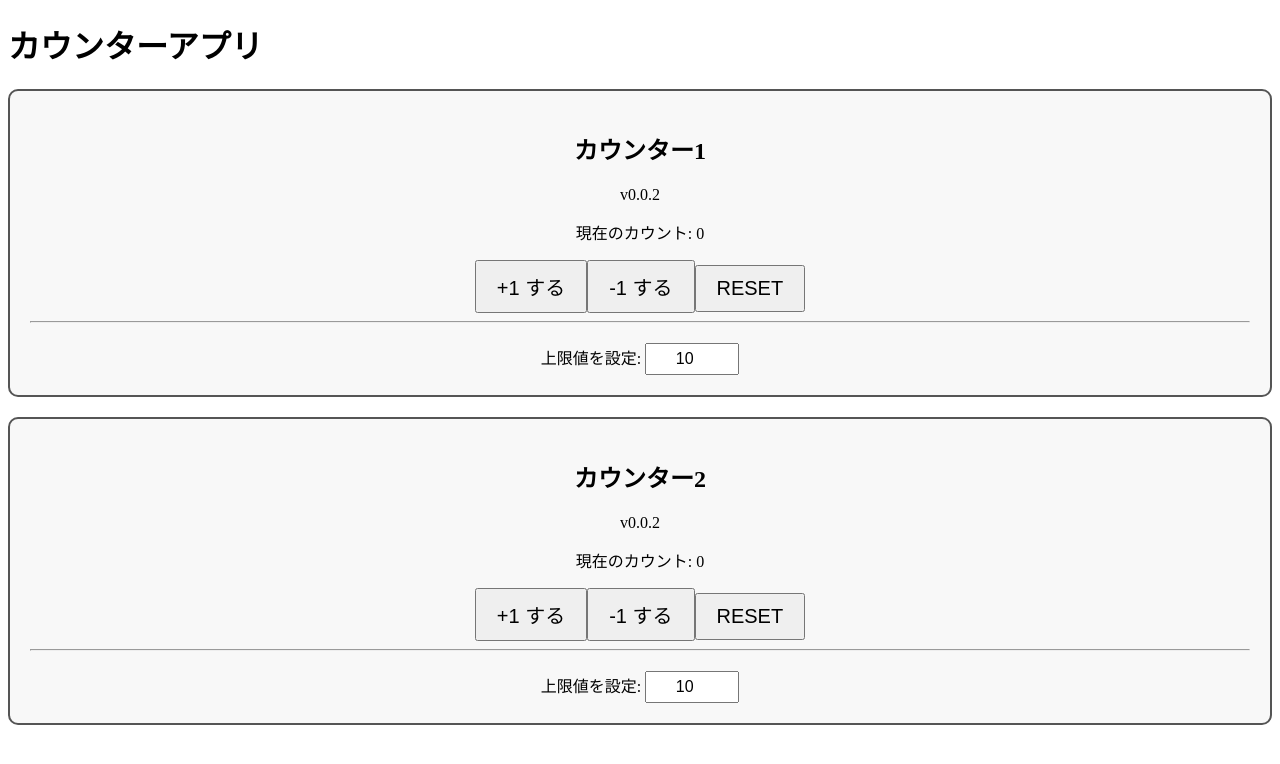
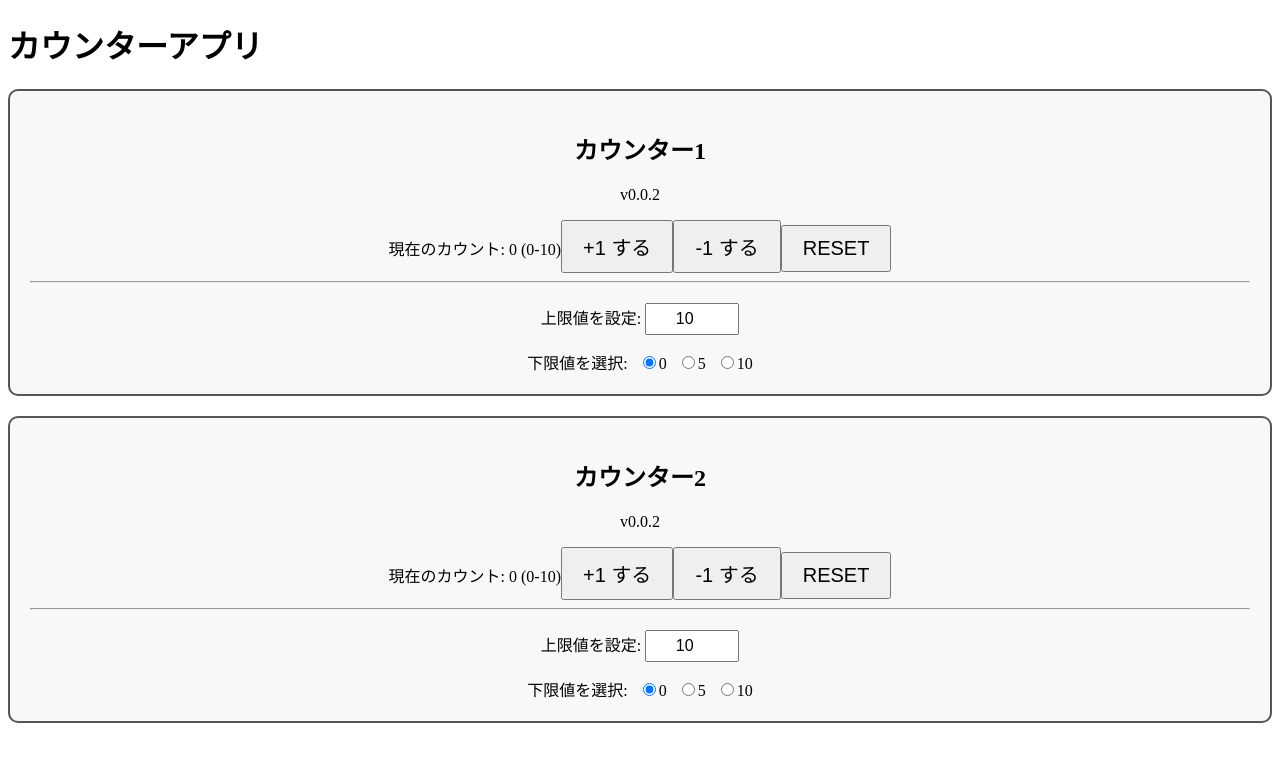
Before and after one commit to js4000all/vercel-demo02, a React (Create React App) app: page / in a window 1280 px wide. Shown: the top 764 px of the page. Built offline with nearby package versions, Linux system fonts and the light colour scheme.

Commit message:
Refactor: Extract radio button group into a separate component #5

```diff
--- a/src/Counter.js
+++ b/src/Counter.js
@@ -1,4 +1,5 @@
 import React, { useState, useEffect } from "react";
+import RadioGroup from "./RadioGroup";
 
 function Counter({title}) {
   const MIN_COUNT = 0;
@@ -6,6 +7,7 @@ function Counter({title}) {
   const initialState = JSON.parse(localStorage.getItem("counterData")) || { count: 0, maxCount: 10 };
 
   const [count, setCount] = useState(initialState.count);
+  const [minCount, setMinCount] = useState(0);
   const [maxCount, setMaxCount] = useState(initialState.maxCount);
 
   useEffect(() => {
@@ -18,7 +20,7 @@ function Counter({title}) {
     }
   };
   const decrementCount = () => {
-    if(count > MIN_COUNT){
+    if(count > minCount){
       setCount(count - 1);
     }
   };
@@ -29,6 +31,13 @@ function Counter({title}) {
     const newMax = parseInt(target.value, 10);
     setMaxCount(newMax);
   };
+  const changeMinCount = ({target}) => {
+    const newMin = parseInt(target.value, 0);
+    setMinCount(newMin);
+    if (count < newMin) {
+      setCount(newMin);
+    }
+  }
 
   return (
     <div style={{
@@ -41,7 +50,8 @@ function Counter({title}) {
       }}>
       <h2>{title}</h2>
       <p>v0.0.2</p>
-      <p>現在のカウント: {count}</p>
+      <div>
+        現在のカウント: {count} ({minCount}-{maxCount})
         <button onClick={incrementCount} style={{ fontSize: "20px", padding: "10px 20px" }}>
           +1 する
         </button>
@@ -51,6 +61,7 @@ function Counter({title}) {
         <button onClick={resetCount} style={{ fontSize: "20px", padding: "10px 20px" }}>
           RESET
         </button>
+      </div>
       <hr />
       <div style={{ marginTop: "20px" }}>
         <label>上限値を設定: </label>
@@ -61,6 +72,16 @@ function Counter({title}) {
           style={{ fontSize: "16px", padding: "5px", width: "80px", textAlign: "center" }}
         />
       </div>
+      <RadioGroup
+        label="下限値を選択:"
+        options={[
+          { value: 0, label: "0" },
+          { value: 5, label: "5" },
+          { value: 10, label: "10" }
+        ]}
+        selectedValue={minCount}
+        onChange={changeMinCount}
+      />
     </div>
   );
 }
--- /dev/null
+++ b/src/RadioGroup.js
@@ -0,0 +1,24 @@
+import React from "react";
+
+function RadioGroup({ label, options, selectedValue, onChange }) {
+  return (
+    <div style={{ marginTop: "15px" }}>
+      <label>{label}</label>
+      <span>
+        {options.map((option) => (
+          <label key={option.value} style={{ marginLeft: "10px" }}>
+            <input
+              type="radio"
+              value={option.value}
+              checked={selectedValue === option.value}
+              onChange={onChange}
+            />
+            {option.label}
+          </label>
+        ))}
+      </span>
+    </div>
+  );
+}
+
+export default RadioGroup;
```
Lines whose indentation alone changed are shown as unchanged.
